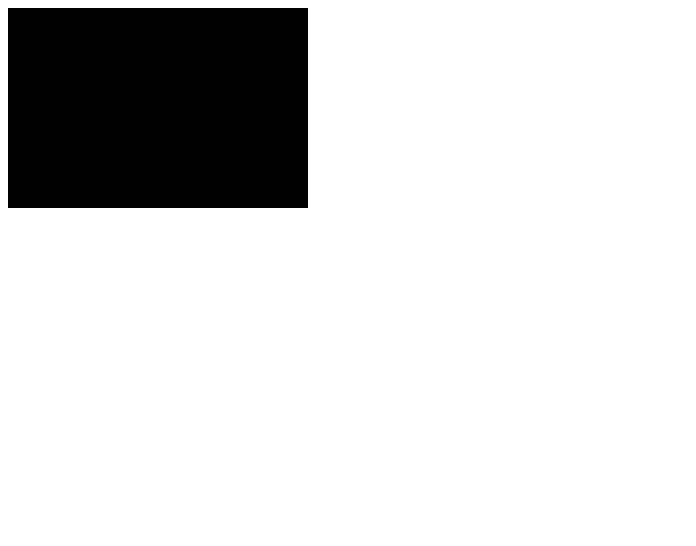
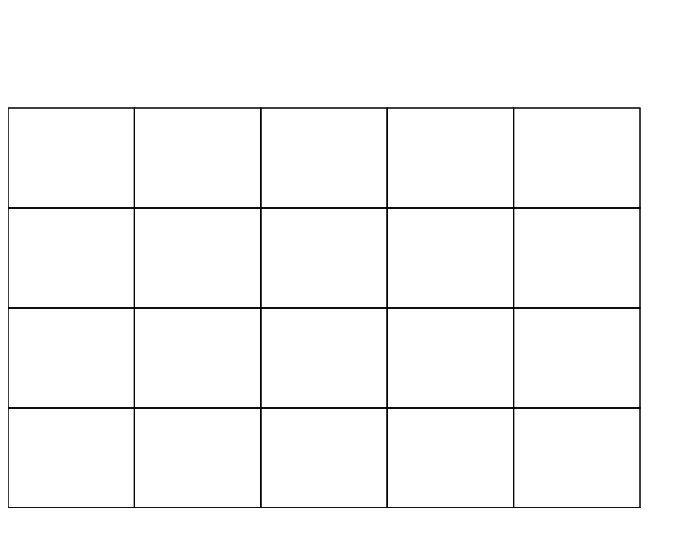
Before and after one commit to Carlo-Codes/CarloGantt_TestBed, a React (Vite) app: page / in a window 1280 px wide. Shown: the top 546 px of the page, without its empty margins (0-696 px from the left). Built offline with nearby package versions, Linux system fonts and the light colour scheme.

Commit message:
getting a grid drawn

```diff
--- /dev/null
+++ b/carloGantt.ts/drawGanttGrid.tsx
@@ -0,0 +1,33 @@
+
+
+type inputs = {
+    context:CanvasRenderingContext2D
+    gantHeight:number,
+    gantWidth:number,
+    nCols:number,
+    nRows:number,
+
+}
+function drawGanttGrid(inputs:inputs){
+    const cellwidth = inputs.gantWidth/inputs.nCols
+    const cellheight = inputs.gantHeight/inputs.nRows
+    const nCells = inputs.nRows * inputs.nCols
+    let drawingRow = 0
+    let drawingCol = 0
+    for (let i = 0; i < nCells; i++){
+
+        if (i % inputs.nRows === 0){
+            drawingRow++
+            drawingCol = 0
+        }
+        const xPos = cellwidth*drawingCol
+        const yPos = cellheight*drawingRow
+        inputs.context.strokeRect(xPos,yPos,cellwidth,cellheight)
+        drawingCol++
+
+
+
+    }
+}
+
+export default drawGanttGrid
--- a/src/App.tsx
+++ b/src/App.tsx
@@ -3,19 +3,39 @@
 import viteLogo from '/vite.svg'
 //import './App.css'
 import GanttChart from '../carloGantt.ts/GanttChart'
+import drawGanttGrid from '../carloGantt.ts/drawGanttGrid'
 
 const body = document.body
 
+const ganttChartWidth = body.clientWidth
+const gantChartHeight = 500
+
+
+
 const draw = (context:CanvasRenderingContext2D )=>{
-  context.fillStyle = "#000000"
-  context.fillRect(0,0, 300, 200)
+
+
+  const gridSettings = {
+    context:context,
+    gantHeight:gantChartHeight,
+    gantWidth:ganttChartWidth,
+    nCols:10,
+    nRows:5,
+  }
+
+  drawGanttGrid(gridSettings)
+
+
+
 }
+
+
 
 function App() {
   const [count, setCount] = useState(0)
 
   return (
-    <GanttChart height={500} width={body.clientWidth} drawGantts={draw}></GanttChart>
+    <GanttChart height={gantChartHeight} width={ganttChartWidth} drawGantts={draw}></GanttChart>
   )
 }
 
```
